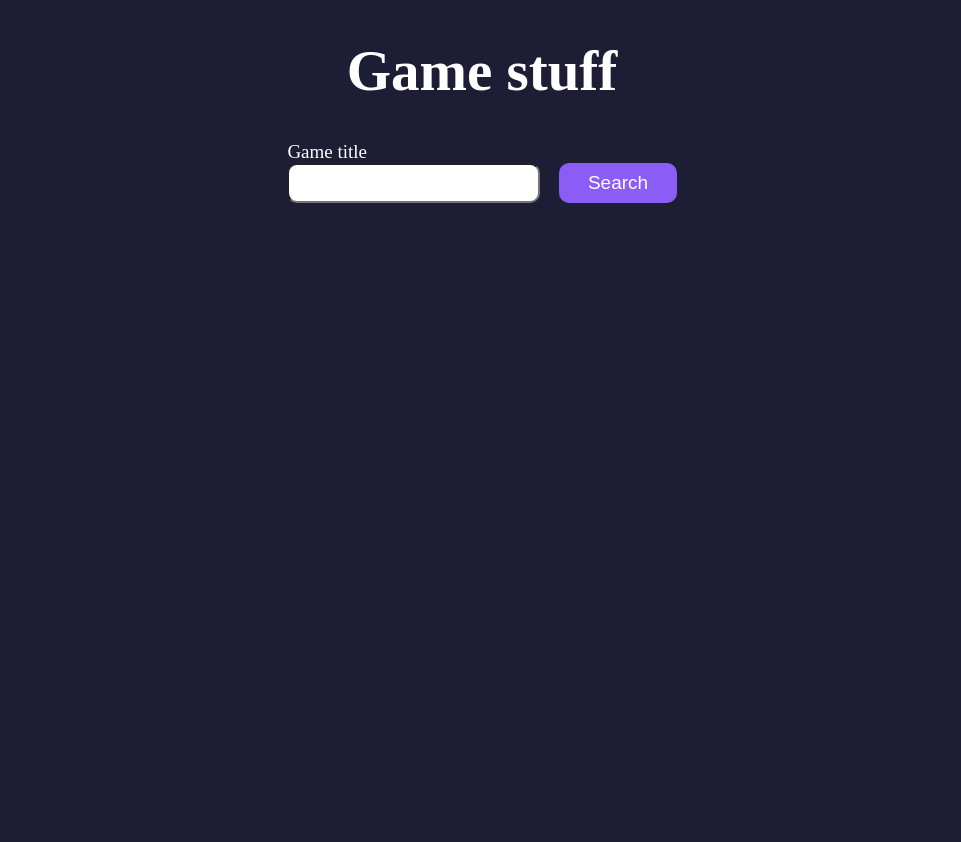
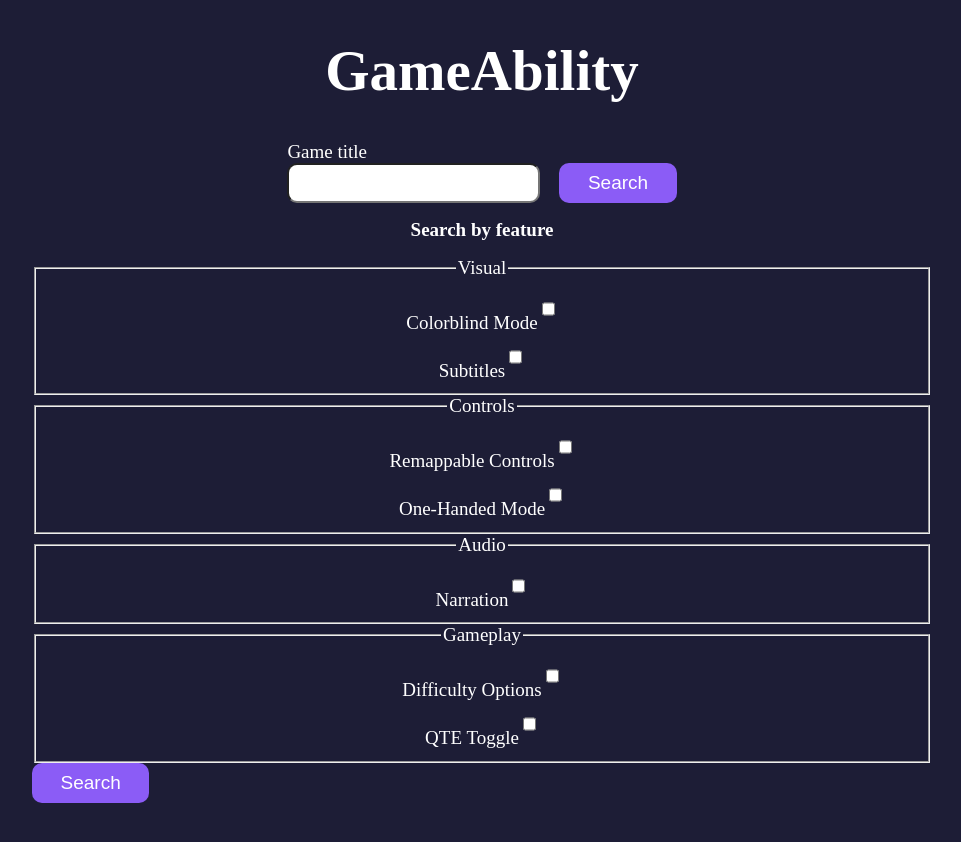
Before and after one commit to Fenwick17/GameAbility, a React (Vite) app: page / in a window 1280 px wide. Shown: the top 842 px of the page, without its empty margins (158-1119 px from the left). Built offline with nearby package versions, Linux system fonts and the light colour scheme; no server answers.

Commit message:
Test and function for filters

```diff
--- a/package.json
+++ b/package.json
@@ -7,6 +7,7 @@
     "dev": "vite",
     "build": "tsc -b && vite build",
     "lint": "eslint .",
+    "test": "vitest",
     "preview": "vite preview"
   },
   "dependencies": {
@@ -25,6 +26,7 @@
     "globals": "^15.15.0",
     "typescript": "~5.7.2",
     "typescript-eslint": "^8.24.1",
-    "vite": "^6.2.0"
+    "vite": "^6.2.0",
+    "vitest": "^3.1.1"
   }
 }
--- a/src/App.tsx
+++ b/src/App.tsx
@@ -1,14 +1,42 @@
 import { useState } from 'react';
 import './App.css';
+import { accessibilityFilters } from './data/accessibilityFilters';
 import SearchBar from './components/SearchBar/SearchBar';
 import GameList from './components/GameList/GameList';
+import SearchByAccessibilityFeature from './components/SearchByAccessibilityFeature/SearchByAccessibilityFeature';
 import { Routes, Route } from 'react-router';
 import GameDetail from './pages/GameDetail';
+import { Game } from './test/mockGamesData';
+
+interface SelectedFilter {
+  category: 'visual' | 'controls' | 'audio' | 'cognitive' | 'gameplay';
+  key: string;
+}
+
+export const filterGames = (
+  games: Game[],
+  filters: SelectedFilter[]
+): Game[] => {
+  if (filters.length === 0) {
+    return [];
+  }
+
+  return games.filter((game) =>
+    filters.every((filter) =>
+      game.accessibility.some(
+        (category) =>
+          category.category === filter.category &&
+          category.features.some((feature) => feature.key === filter.key)
+      )
+    )
+  );
+};
 
 function App() {
   const [searchTerm, setSearchTerm] = useState('');
   const [gameList, setGameList] = useState([]);
   const [noResults, setNoResults] = useState(false);
+  const [filters, setFilters] = useState([]);
   const [isLoading, setIsLoading] = useState(false);
   const [error, setError] = useState<string | null>(null);
   const API_KEY = import.meta.env.VITE_RAWG_API_KEY;
@@ -44,8 +72,11 @@ function App() {
           path="/"
           element={
             <div>
-              <h1>Game stuff</h1>
+              <h1>GameAbility</h1>
               <SearchBar onSearch={handleSearch} />
+              <SearchByAccessibilityFeature
+                accessibilityFilters={accessibilityFilters}
+              />
               {isLoading && <p>Loading...</p>}
               {error && <p>Error: {error}</p>}
               {noResults && (
--- /dev/null
+++ b/src/components/SearchByAccessibilityFeature/SearchByAccessibilityFeature.tsx
@@ -0,0 +1,47 @@
+interface AccessibilityFilter {
+  category: string;
+  features: {
+    key: string;
+    name: string;
+    level: string[];
+  }[];
+}
+
+interface SearchByFeatureProps {
+  accessibilityFilters: AccessibilityFilter[];
+}
+
+const SearchByAccessibilityFeature: React.FC<SearchByFeatureProps> = ({
+  accessibilityFilters,
+}) => {
+  console.log(accessibilityFilters);
+  return (
+    <>
+      <h2>Search by feature</h2>
+      <form>
+        {Object.entries(accessibilityFilters).map(
+          ([categoryKey, categoryData]) => (
+            <div key={categoryKey} className="form-group">
+              <fieldset>
+                <legend>{categoryData.label}</legend>
+                {categoryData.features.map((feature) => (
+                  <div key={feature.key}>
+                    <label htmlFor={feature.key}>{feature.name}</label>
+                    <input
+                      type="checkbox"
+                      name={feature.key}
+                      id={feature.key}
+                    />
+                  </div>
+                ))}
+              </fieldset>
+            </div>
+          )
+        )}
+        <button type="submit">Search</button>
+      </form>
+    </>
+  );
+};
+
+export default SearchByAccessibilityFeature;
--- /dev/null
+++ b/src/data/accessibilityFilters.ts
@@ -0,0 +1,57 @@
+export const accessibilityFilters = {
+  visual: {
+    label: 'Visual',
+    features: [
+      {
+        name: 'Colorblind Mode',
+        key: 'colorblind_mode',
+        levels: ['basic', 'advanced', 'customizable'],
+      },
+      {
+        name: 'Subtitles',
+        key: 'subtitles',
+        levels: ['basic', 'advanced', 'customizable'],
+      },
+    ],
+  },
+  controls: {
+    label: 'Controls',
+    features: [
+      {
+        name: 'Remappable Controls',
+        key: 'remappable_controls',
+        levels: ['basic', 'advanced', 'customizable'],
+      },
+      {
+        name: 'One-Handed Mode',
+        key: 'one_handed_mode',
+        levels: ['basic', 'advanced', 'customizable'],
+      },
+    ],
+  },
+  audio: {
+    label: 'Audio',
+    features: [
+      {
+        name: 'Narration',
+        key: 'narration',
+        levels: ['basic', 'advanced', 'customizable'],
+      },
+    ],
+  },
+  gameplay: {
+    label: 'Gameplay',
+    features: [
+      {
+        name: 'Difficulty Options',
+        key: 'difficulty_options',
+        levels: ['basic', 'advanced', 'customizable'],
+      },
+      {
+        name: 'QTE Toggle',
+        key: 'qte_toggle',
+        levels: ['basic', 'advanced', 'customizable'],
+      },
+    ],
+  },
+};
--- /dev/null
+++ b/src/test/mockGamesData.ts
@@ -0,0 +1,261 @@
+export interface AccessibilityFeatureLevel {
+  level: 'basic' | 'advanced' | 'customizable';
+  notes?: string;
+}
+
+export interface AccessibilityFeature {
+  key: string;
+  name: string;
+  levelInfo: AccessibilityFeatureLevel;
+}
+
+export interface AccessibilityCategory {
+  category: 'visual' | 'controls' | 'audio' | 'cognitive' | 'gameplay';
+  features: AccessibilityFeature[];
+}
+
+export interface Game {
+  id: number;
+  title: string;
+  platforms: string[];
+  genre: string;
+  accessibility: AccessibilityCategory[];
+}
+
+export const mockGamesData: Game[] = [
+  {
+    id: 1,
+    title: 'The Last of Us Part II',
+    platforms: ['PS4', 'PS5'],
+    genre: 'Action',
+    accessibility: [
+      {
+        category: 'visual',
+        features: [
+          {
+            key: 'colorblind_mode',
+            name: 'Colorblind Mode',
+            levelInfo: {
+              level: 'customizable',
+              notes: 'Multiple filters with test screen previews',
+            },
+          },
+          {
+            key: 'subtitles',
+            name: 'Subtitles',
+            levelInfo: {
+              level: 'advanced',
+              notes: 'Size, color, speaker labels, background opacity',
+            },
+          },
+        ],
+      },
+      {
+        category: 'controls',
+        features: [
+          {
+            key: 'remappable_controls',
+            name: 'Remappable Controls',
+            levelInfo: {
+              level: 'customizable',
+              notes: 'Remap every input including gestures',
+            },
+          },
+          {
+            key: 'one_handed_mode',
+            name: 'One-Handed Mode',
+            levelInfo: {
+              level: 'customizable',
+              notes: 'Preset layouts + remapping',
+            },
+          },
+        ],
+      },
+      {
+        category: 'audio',
+        features: [
+          {
+            key: 'narration',
+            name: 'Narration',
+            levelInfo: {
+              level: 'advanced',
+              notes: 'Menus, HUD, and gameplay narration',
+            },
+          },
+        ],
+      },
+      {
+        category: 'gameplay',
+        features: [
+          {
+            key: 'difficulty_options',
+            name: 'Difficulty Options',
+            levelInfo: {
+              level: 'customizable',
+              notes:
+                'Individual sliders for enemy aggression, aim assist, stealth',
+            },
+          },
+          {
+            key: 'qte_toggle',
+            name: 'QTE Toggle',
+            levelInfo: {
+              level: 'basic',
+            },
+          },
+        ],
+      },
+    ],
+  },
+  {
+    id: 2,
+    title: 'Stardew Valley',
+    platforms: ['PC', 'Switch', 'Xbox', 'PS5'],
+    genre: 'Simulation',
+    accessibility: [
+      {
+        category: 'visual',
+        features: [
+          {
+            key: 'subtitles',
+            name: 'Subtitles',
+            levelInfo: {
+              level: 'basic',
+            },
+          },
+        ],
+      },
+      {
+        category: 'controls',
+        features: [
+          {
+            key: 'remappable_controls',
+            name: 'Remappable Controls',
+            levelInfo: {
+              level: 'basic',
+              notes: 'Keyboard + controller mapping',
+            },
+          },
+        ],
+      },
+    ],
+  },
+  {
+    id: 3,
+    title: 'God of War Ragnarok',
+    platforms: ['PS5'],
+    genre: 'Action',
+    accessibility: [
+      {
+        category: 'visual',
+        features: [
+          {
+            key: 'colorblind_mode',
+            name: 'Colorblind Mode',
+            levelInfo: {
+              level: 'customizable',
+              notes: 'Protanopia, Deuteranopia, Tritanopia filters',
+            },
+          },
+          {
+            key: 'subtitles',
+            name: 'Subtitles',
+            levelInfo: {
+              level: 'customizable',
+              notes: 'Fonts, color, speaker names, scaling',
+            },
+          },
+        ],
+      },
+      {
+        category: 'controls',
+        features: [
+          {
+            key: 'remappable_controls',
+            name: 'Remappable Controls',
+            levelInfo: {
+              level: 'customizable',
+              notes: 'Full control + UI remap',
+            },
+          },
+        ],
+      },
+      {
+        category: 'gameplay',
+        features: [
+          {
+            key: 'difficulty_options',
+            name: 'Difficulty Options',
+            levelInfo: {
+              level: 'advanced',
+              notes: 'Accessible mode, puzzle timing assists',
+            },
+          },
+          {
+            key: 'qte_toggle',
+            name: 'QTE Toggle',
+            levelInfo: {
+              level: 'basic',
+            },
+          },
+        ],
+      },
+      {
+        category: 'audio',
+        features: [
+          {
+            key: 'narration',
+            name: 'Narration',
+            levelInfo: {
+              level: 'advanced',
+              notes: 'Menu narration + screen reader support',
+            },
+          },
+        ],
+      },
+    ],
+  },
+  {
+    id: 4,
+    title: 'Celeste',
+    platforms: ['PC', 'Switch', 'Xbox', 'PS5'],
+    genre: 'Platformer',
+    accessibility: [
+      {
+        category: 'controls',
+        features: [
+          {
+            key: 'remappable_controls',
+            name: 'Remappable Controls',
+            levelInfo: {
+              level: 'advanced',
+              notes: 'Full keyboard/controller support',
+            },
+          },
+          {
+            key: 'one_handed_mode',
+            name: 'One-Handed Mode',
+            levelInfo: {
+              level: 'basic',
+              notes: 'Preset input scheme available',
+            },
+          },
+        ],
+      },
+      {
+        category: 'gameplay',
+        features: [
+          {
+            key: 'difficulty_options',
+            name: 'Difficulty Options',
+            levelInfo: {
+              level: 'customizable',
+              notes:
+                'Assist Mode with toggle options: invincibility, game speed',
+            },
+          },
+        ],
+      },
+    ],
+  },
+];
```
Also changed, not shown: 2 other files (tests, documents, lock files or other folders).
